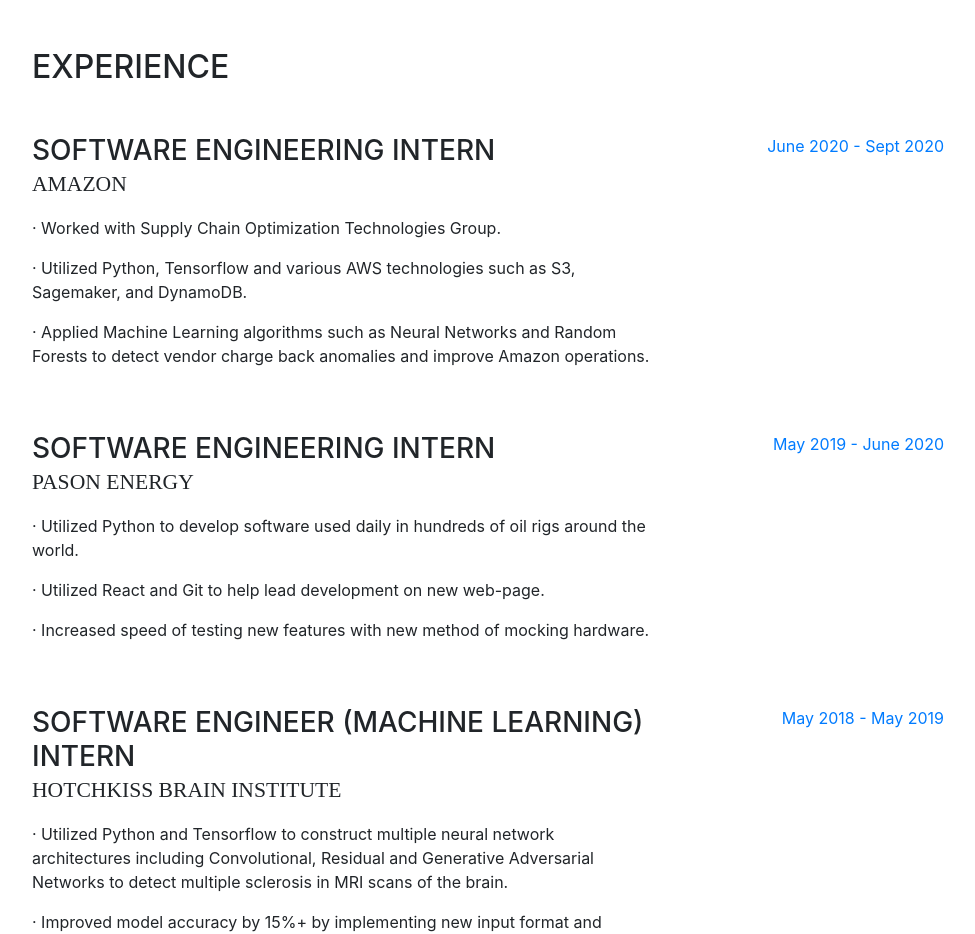
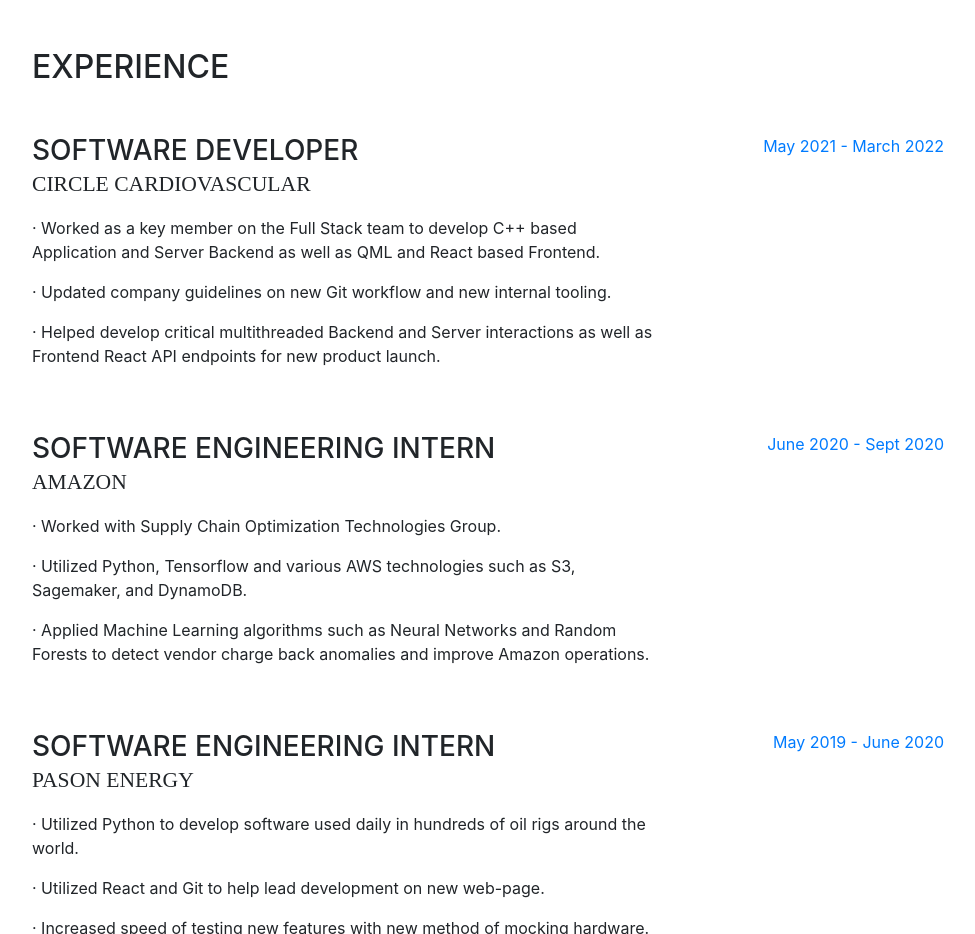
Before and after one commit to SunnyNagam/sunnynagam.github.io, a website with bundled scripts: page index.html in a window 1280 px wide. Shown: the part 800-1734 px from the top of the page, without its empty margins (288-1263 px from the left). Built offline with nearby package versions, Linux system fonts and the light colour scheme; a web font is replaced by a local one.

Commit message:
Updated description

```diff
--- a/index.html
+++ b/index.html
@@ -120,6 +120,19 @@
       <section class="resume-section p-3 p-lg-5 d-flex flex-column" id="experience">
         <div class="my-auto">
           <h2 class="mb-5">Experience</h2>
+
+          <div class="resume-item d-flex flex-column flex-md-row mb-5">
+            <div class="resume-content mr-auto">
+              <h3 class="mb-0">Software Developer</h3>
+              <div class="subheading mb-3">Circle Cardiovascular</div>
+              <p>· Worked as a key member on the Full Stack team to develop C++ based Application and Server Backend as well as QML and React based Frontend.</p>
+              <p>· Updated company guidelines on new Git workflow and new internal tooling.</p>
+              <p>· Helped develop critical multithreaded Backend and Server interactions as well as Frontend React API endpoints for new product launch.</p>
+            </div>
+            <div class="resume-date text-md-right">
+              <span class="text-primary">May 2021 - March 2022</span>
+            </div>
+          </div>
 
           <div class="resume-item d-flex flex-column flex-md-row mb-5">
             <div class="resume-content mr-auto">
```
